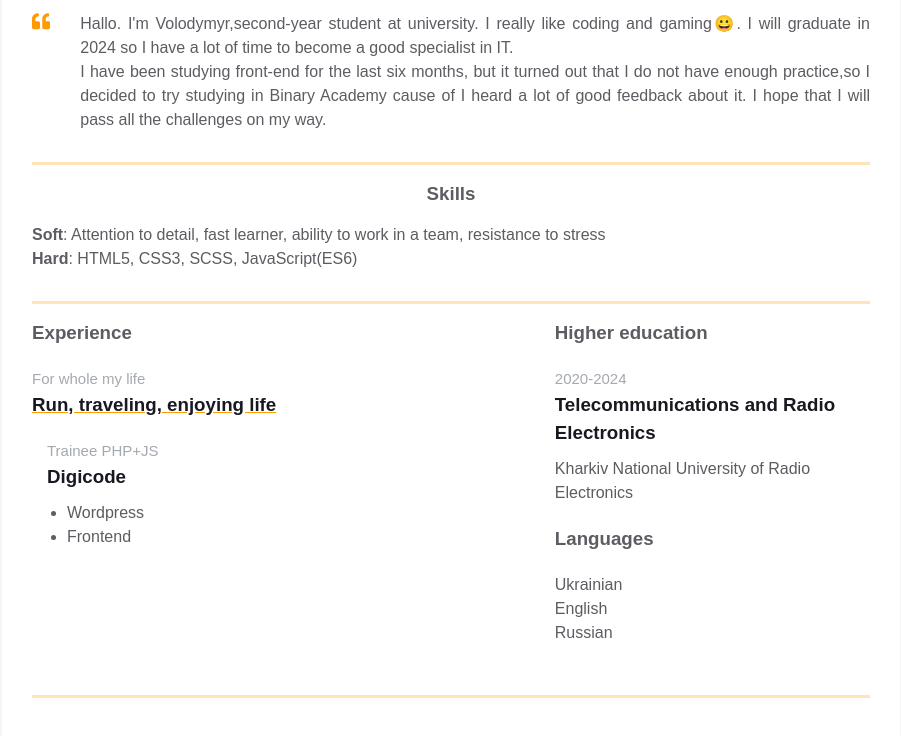
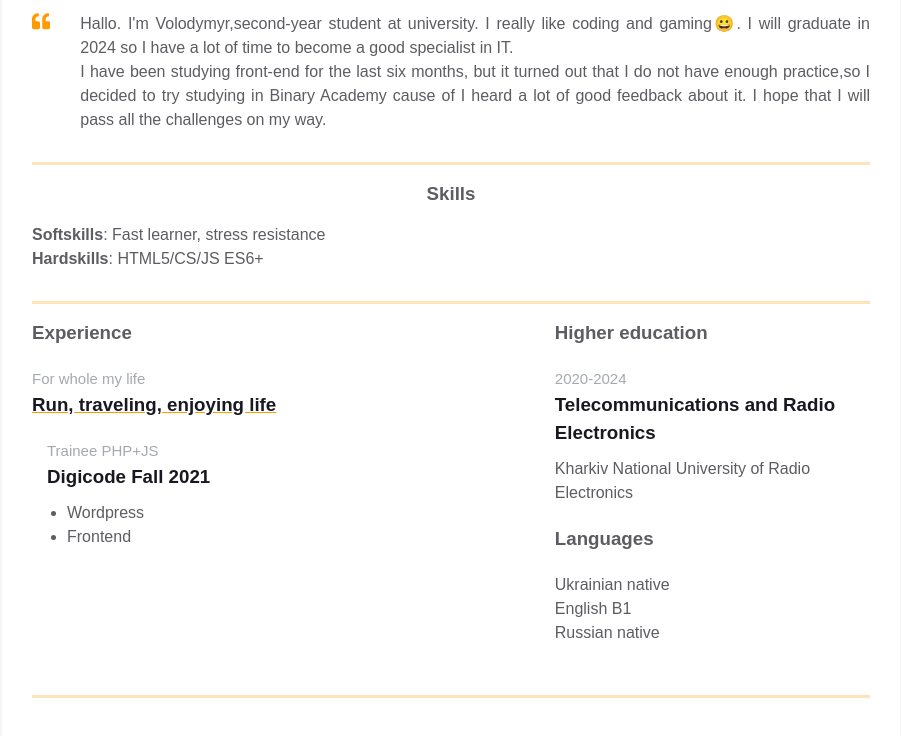
Before and after one commit to bluin666/homepage, a plain HTML site: page index.html in a window 1280 px wide. Shown: the part 350-1086 px from the top of the page, without its empty margins (189-1090 px from the left). Drawn offline with Linux system fonts and the light colour scheme.

Commit message:
some editings in secondary info block

```diff
--- a/index.html
+++ b/index.html
@@ -180,9 +180,8 @@
             <div class="skills">
               <h3 class="skills__header">Skills</h3>
               <p class="skills__text">
-                <b>Soft</b>: Attention to detail, fast learner, ability to work
-                in a team, resistance to stress<br />
-                <b>Hard</b>: HTML5, CSS3, SCSS, JavaScript(ES6)
+                <b>Softskills</b>: Fast learner, stress resistance<br />
+                <b>Hardskills</b>: HTML5/CS/JS ES6+
               </p>
             </div>
           </div>
@@ -206,7 +205,7 @@
                     <span class="experiences__company-project-role"
                       >Trainee PHP+JS</span
                     >
-                    <h3 class="experiences__company-project-name">Digicode</h3>
+                    <h3 class="experiences__company-project-name">Digicode Fall 2021</h3>
                     <ul class="experiences__company-project-responsibilities">
                       <li>Wordpress</li>
                       <li>Frontend</li>
@@ -238,9 +237,9 @@
 
                 <div class="additional-info__languages">
                   <h3 class="additional-info__languages-header">Languages</h3>
-                  <p class="additional-info__languages-item">Ukrainian</p>
-                  <p class="additional-info__languages-item">English</p>
-                  <p class="additional-info__languages-item">Russian</p>
+                  <p class="additional-info__languages-item">Ukrainian native</p>
+                  <p class="additional-info__languages-item">English B1</p>
+                  <p class="additional-info__languages-item">Russian native</p>
                 </div>
               </div>
             </div>
```
